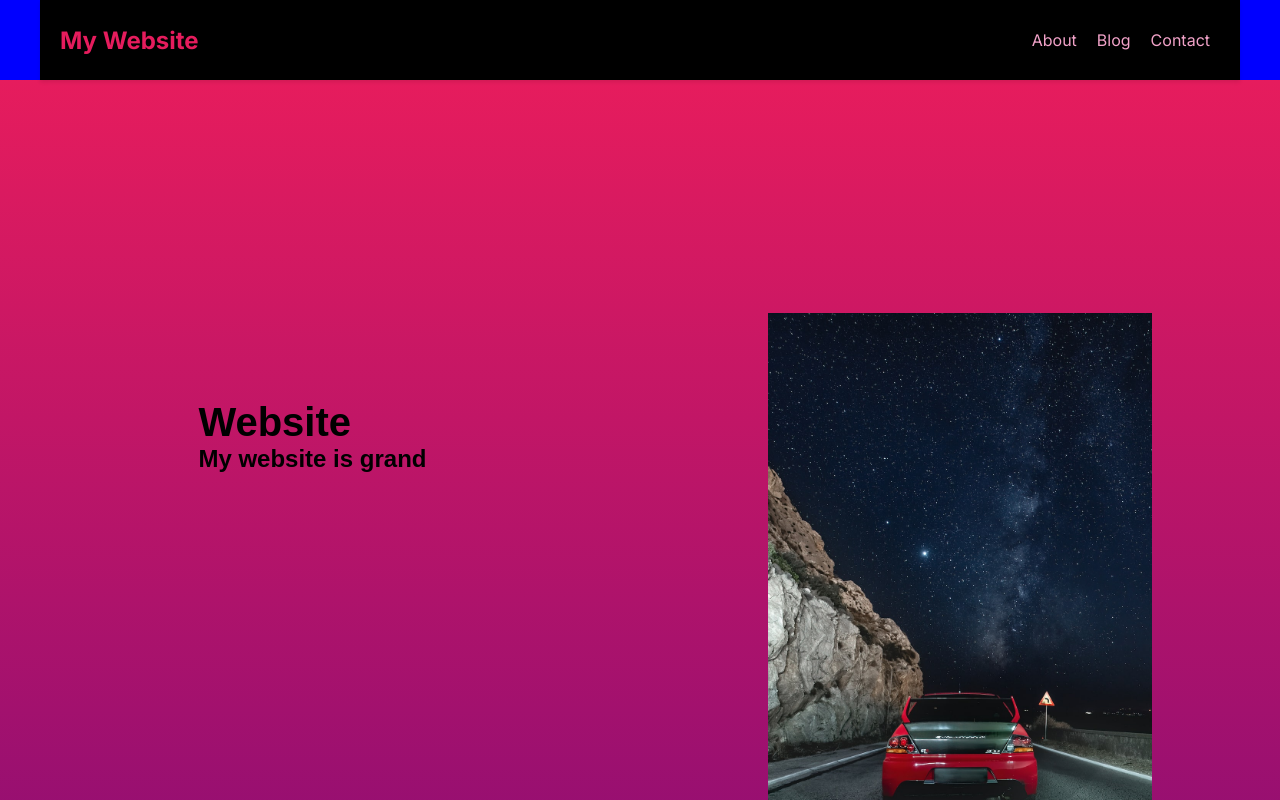
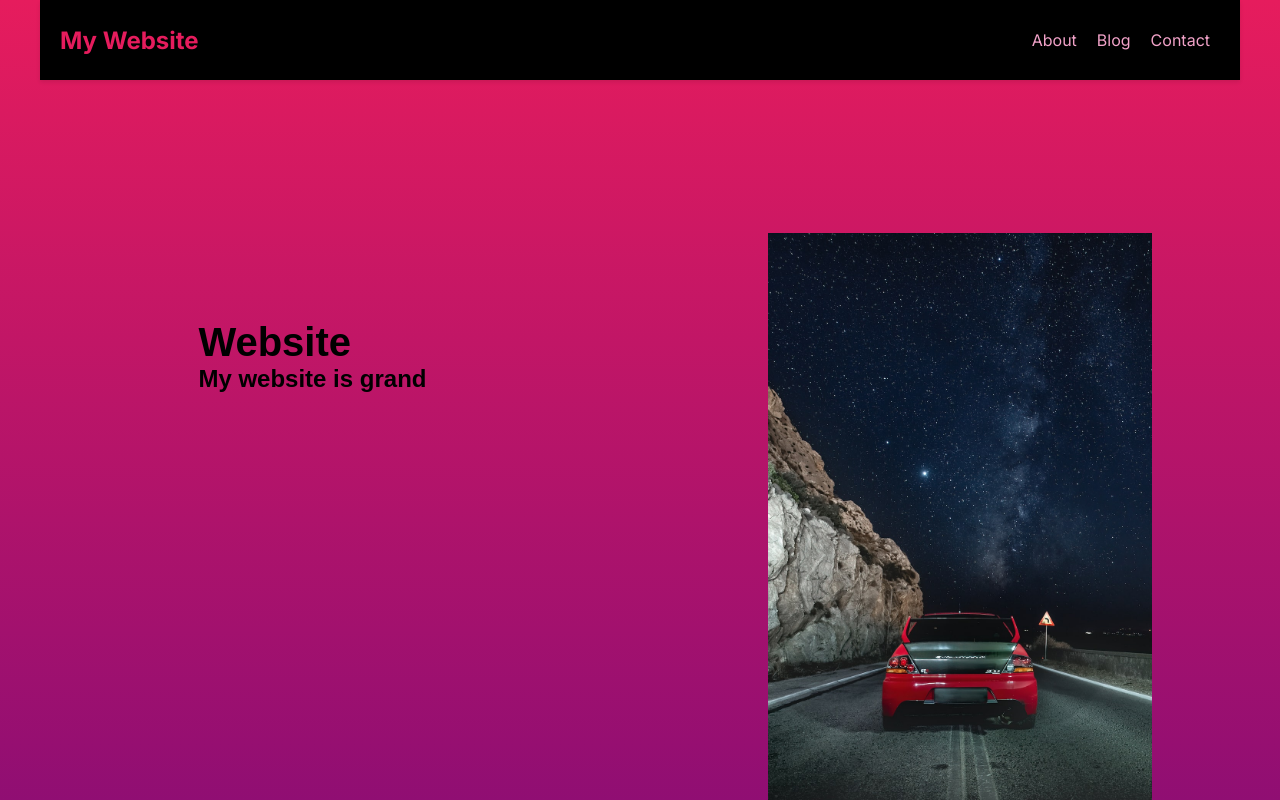
Before and after one commit to enzzzooo/portfolio, a Next.js app: page / in a window 1280 px wide. Shown: the top 800 px of the page. Built offline with nearby package versions, Linux system fonts and the light colour scheme; a web font is replaced by a local one.

Commit message:
YO, nav is dope now

```diff
--- a/app/components/Button.js
+++ b/app/components/Button.js
@@ -1,4 +1,4 @@
 import s from "./Button.module.css";
 export default function Button() {
-  return <button className={s.button}></button>;
+  return <button className={s.button}>button</button>;
 }
--- a/app/components/Button.module.css
+++ b/app/components/Button.module.css
@@ -1,3 +1,6 @@
 .button {
   box-shadow: -20px 0px 80px teal;
 }
+.button {
+  background-color: grey;
+}
--- a/app/components/nav.module.css
+++ b/app/components/nav.module.css
@@ -1,10 +1,8 @@
 .header {
   display: flex;
-  height: 5rem;
-  z-index: 10;
-  top: 0;
   justify-content: space-between;
   align-items: center;
+  height: 5rem;
   width: 100%;
   max-width: 1200px;
   padding: 0 20px;
@@ -13,10 +11,12 @@
   box-shadow: 0px 2px 4px rgba(0, 0, 0, 0.1);
 }
 .center {
-  background: blue;
   width: 100%;
   display: flex;
   justify-content: center;
+  position: fixed;
+  top: 0;
+  z-index: 10;
 }
 .logo {
   font-size: 24px;
```
